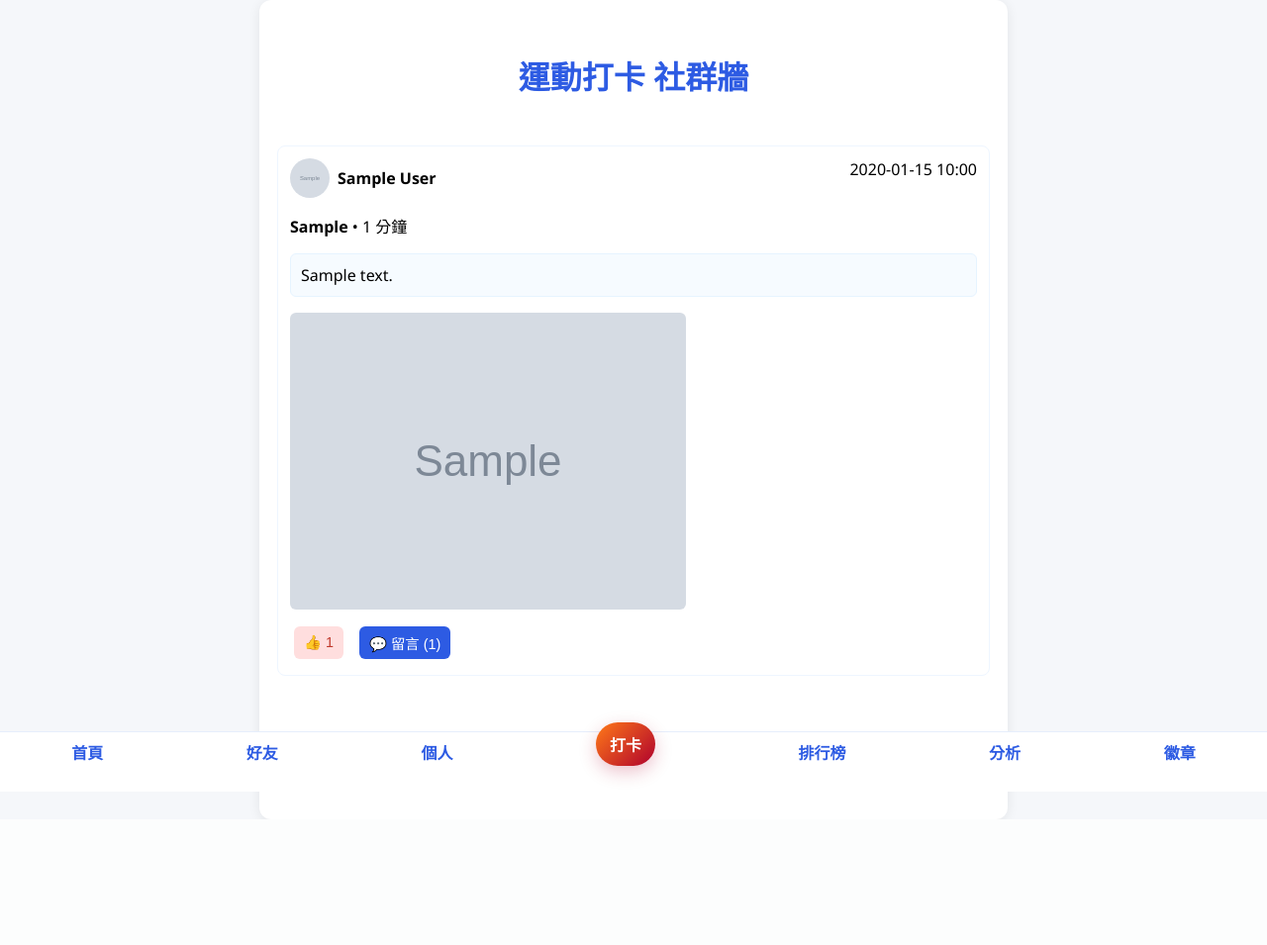
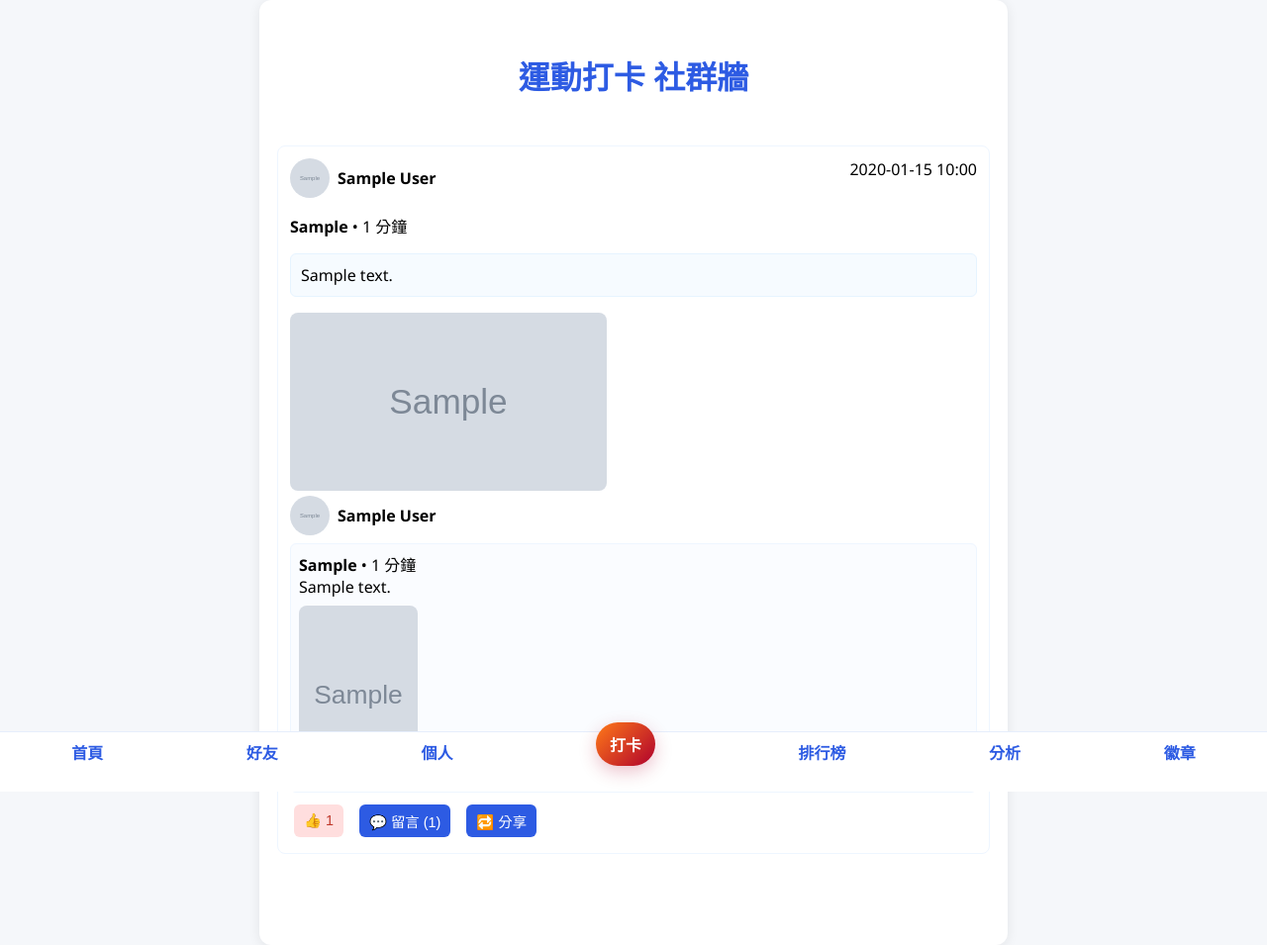
Before and after one commit to jimmy0904229-collab/health-streak-app, a Flask app: page / in a window 1280 px wide. Shown: the whole page at 99% size. Before the commit the page ends 828 px from the top, so only its background shows below. Run offline with Flask 3, Linux system fonts and the light colour scheme; a user stored in the database is signed in; tables that the repository leaves empty hold one stand-in row (values such as "Sample post"); grey boxes marked "Sample" are stand-in pictures.

Commit message:
Post image sizing, comment avatars, profile posts, share/mention/user pages; add DB alter script

```diff
--- a/app.py
+++ b/app.py
@@ -135,6 +135,7 @@ class Post(db.Model):
     message = db.Column(db.Text, nullable=True)
     visibility = db.Column(db.String(20), default='public')
     image = db.Column(db.String(300), nullable=True)
+    shared_from_id = db.Column(db.Integer, db.ForeignKey('post.id'), nullable=True)
     created_at = db.Column(db.DateTime, default=datetime.utcnow)
     likes = db.Column(db.Integer, default=0)
     user = db.relationship('User', backref=db.backref('posts', lazy=True))
@@ -143,6 +144,8 @@ class Comment(db.Model):
     id = db.Column(db.Integer, primary_key=True)
     post_id = db.Column(db.Integer, db.ForeignKey('post.id'), nullable=False)
     user = db.Column(db.String(120), nullable=False)
+    user_id = db.Column(db.Integer, db.ForeignKey('user.id'), nullable=True)
+    avatar = db.Column(db.String(300), nullable=True)
     text = db.Column(db.Text, nullable=False)
     time = db.Column(db.DateTime, default=datetime.utcnow)
     post = db.relationship('Post', backref=db.backref('comments', lazy=True))
@@ -233,19 +236,29 @@ def like_post():
 @app.route('/comment', methods=['POST'])
 def comment_post():
     post_id = int(request.form.get('post_id', 0))
-    user = request.form.get('user') or (current_user.display_name or current_user.username)
+    # determine commenter: if logged-in use current_user, else use provided user field
+    if current_user.is_authenticated:
+        commenter_name = current_user.display_name or current_user.username
+        commenter_id = current_user.id
+        commenter_avatar = current_user.avatar
+    else:
+        commenter_name = request.form.get('user') or '匿名'
+        commenter_id = None
+        commenter_avatar = None
+
     text = request.form.get('text', '').strip()
     if not text:
         return jsonify({'ok': False, 'error': 'empty'}), 400
     p = Post.query.get(post_id)
     if p:
-        comment = Comment(post_id=p.id, user=user, text=text)
+        comment = Comment(post_id=p.id, user=commenter_name, user_id=commenter_id, avatar=commenter_avatar, text=text)
         db.session.add(comment)
         db.session.commit()
-        return jsonify({'ok': True, 'comment': {'user': comment.user, 'text': comment.text, 'time': comment.time.strftime('%Y-%m-%d %H:%M')}})
+        return jsonify({'ok': True, 'comment': {'user': comment.user, 'avatar': comment.avatar, 'text': comment.text, 'time': comment.time.strftime('%Y-%m-%d %H:%M')}})
     return jsonify({'ok': False}), 404
 
 from sqlalchemy import case, and_
+import re
 
 
 @app.route('/leaderboard')
@@ -360,6 +373,7 @@ def checkin():
         if file and file.filename and allowed_file(file.filename):
             image = save_uploaded_file(file)
 
+        # create post (mentions will be rendered into links when displaying)
         post = Post(user_id=current_user.id, sport=sport or None, minutes=minutes, message=message or None, image=image, visibility=visibility)
         db.session.add(post)
         db.session.commit()
@@ -381,6 +395,38 @@ def friends_search():
     for u in users:
         out.append({'username': u.username, 'display': u.display_name or u.username, 'avatar': u.avatar})
     return jsonify(out)
+
+
+@app.route('/share', methods=['POST'])
+@login_required
+def share_post():
+    try:
+        orig_id = int(request.form.get('original_id', 0))
+    except Exception:
+        return jsonify({'ok': False}), 400
+    message = request.form.get('message', '').strip()
+    orig = Post.query.get(orig_id)
+    if not orig:
+        return jsonify({'ok': False}), 404
+    # create a new post that references the original
+    newp = Post(user_id=current_user.id, sport=None, minutes=0, message=message or None, image=None, visibility='public', shared_from_id=orig.id)
+    db.session.add(newp)
+    db.session.commit()
+    return jsonify({'ok': True, 'post_id': newp.id})
+
+
+@app.route('/user/<username>')
+def user_page(username):
+    u = User.query.filter_by(username=username).first()
+    if not u:
+        flash('找不到使用者')
+        return redirect(url_for('index'))
+    # show user's public posts
+    posts_q = Post.query.filter_by(user_id=u.id).order_by(Post.created_at.desc()).all()
+    posts = []
+    for p in posts_q:
+        posts.append({'id': p.id, 'sport': p.sport, 'minutes': p.minutes, 'message': p.message, 'image': p.image, 'created_at': p.created_at.strftime('%Y-%m-%d %H:%M')})
+    return render_template('user.html', user=u, posts=posts)
 
 
 @app.route('/friends/accept', methods=['POST'])
@@ -472,6 +518,40 @@ def index():
         if current_user.is_authenticated:
             liked_flag = bool(Like.query.filter_by(user_id=current_user.id, post_id=p.id).first())
 
+        # build comment list with avatars if available
+        comments_list = []
+        for c in p.comments:
+            c_avatar = getattr(c, 'avatar', None)
+            if not c_avatar:
+                # try to resolve by username
+                u_c = User.query.filter_by(username=c.user).first()
+                if u_c:
+                    c_avatar = u_c.avatar
+            comments_list.append({'user': c.user, 'avatar': c_avatar, 'text': c.text, 'time': c.time.strftime('%Y-%m-%d %H:%M')})
+
+        # convert mentions (@username) in message to links
+        msg_html = None
+        if p.message:
+            def repl_mention(m):
+                uname = m.group(1)
+                return f'<a href="{url_for("user_page", username=uname)}">@{uname}</a>'
+            msg_html = re.sub(r'@([A-Za-z0-9_\-]+)', repl_mention, p.message)
+
+        # include shared original post if present
+        original = None
+        if getattr(p, 'shared_from_id', None):
+            orig = Post.query.get(p.shared_from_id)
+            if orig:
+                original = {
+                    'id': orig.id,
+                    'user': orig.user.display_name or orig.user.username,
+                    'avatar': orig.user.avatar,
+                    'sport': orig.sport,
+                    'minutes': orig.minutes,
+                    'message': orig.message,
+                    'image': orig.image
+                }
+
         posts.append({
             'id': p.id,
             'user': p.user.display_name or p.user.username,
@@ -479,11 +559,13 @@ def index():
             'sport': p.sport,
             'minutes': p.minutes,
             'message': p.message,
+            'message_html': msg_html,
             'image': p.image,
             'created_at': p.created_at.strftime('%Y-%m-%d %H:%M'),
             'likes': p.likes,
             'liked': liked_flag,
-            'comments': [{'user': c.user, 'text': c.text, 'time': c.time.strftime('%Y-%m-%d %H:%M')} for c in p.comments],
+            'comments': comments_list,
+            'original': original,
             'visibility': vis
         })
     # 傳遞目前使用者狀態給模板
@@ -516,7 +598,13 @@ def profile_page():
         flash('個人設定已更新')
         return redirect(url_for('profile_page'))
 
-    return render_template('profile.html', profile=current_user)
+    # also show user's own posts
+    user_posts = Post.query.filter_by(user_id=current_user.id).order_by(Post.created_at.desc()).all()
+    # build simple post dicts for profile
+    p_list = []
+    for p in user_posts:
+        p_list.append({'id': p.id, 'sport': p.sport, 'minutes': p.minutes, 'message': p.message, 'image': p.image, 'created_at': p.created_at.strftime('%Y-%m-%d %H:%M')})
+    return render_template('profile.html', profile=current_user, posts=p_list)
 
 @app.route('/register', methods=['GET', 'POST'])
 def register():
--- a/static/app.js
+++ b/static/app.js
@@ -24,6 +24,24 @@ document.addEventListener('click', function(e){
             .finally(()=> btn.disabled = false);
     }
 
+    if(e.target.closest('.share-btn')){
+        const btn = e.target.closest('.share-btn');
+        const postId = btn.dataset.postId;
+        const comment = prompt('你要附帶分享的訊息（可留空）');
+        const fd = new FormData(); fd.append('original_id', postId); fd.append('message', comment || '');
+        fetch('/share', {method: 'POST', body: fd})
+            .then(r => r.json())
+            .then(j => {
+                if(j.ok){
+                    alert('已分享貼文');
+                    // reload page to show share
+                    window.location.reload();
+                } else {
+                    alert('分享失敗');
+                }
+            }).catch(()=> alert('網路錯誤'));
+    }
+
     if(e.target.closest('.comment-toggle')){
         const btn = e.target.closest('.comment-toggle');
         const postId = btn.dataset.postId;
@@ -48,7 +66,8 @@ document.addEventListener('submit', function(e){
                 if(data.ok){
                     const list = formEl.parentElement.querySelector('.comment-list');
                     const li = document.createElement('li');
-                    li.innerHTML = `<strong>${data.comment.user}</strong>: ${data.comment.text} <span class="c-time">${data.comment.time}</span>`;
+                    const avatar = data.comment.avatar ? `<img src="${data.comment.avatar}" class="avatar" style="width:28px;height:28px;object-fit:cover;border-radius:50%;margin-right:8px;">` : `<div class="avatar placeholder" style="width:28px;height:28px;margin-right:8px;display:inline-flex;align-items:center;justify-content:center;">${data.comment.user[0].toUpperCase()}</div>`;
+                    li.innerHTML = `${avatar}<strong>${data.comment.user}</strong>: ${data.comment.text} <span class="c-time">${data.comment.time}</span>`;
                     list.appendChild(li);
                     // clear input
                     const textInput = formEl.querySelector('input[name="text"]');
--- a/static/style.css
+++ b/static/style.css
@@ -172,6 +172,14 @@ button[type="submit"] {
     vertical-align: middle;
 }
 
+/* Make post images consistent size */
+.post-image {
+    width: 320px;
+    height: 180px;
+    object-fit: cover;
+    border-radius: 8px;
+}
+
 .profile-avatar {
     width: 100px;
     height: 100px;
--- a/templates/index.html
+++ b/templates/index.html
@@ -31,15 +31,33 @@
                 <div class="post-body">
                     <p><strong>{{ post.sport }}</strong> • {{ post.minutes }} 分鐘</p>
                     {% if post.message %}
-                    <p class="post-message">{{ post.message }}</p>
+                    <p class="post-message">{{ post.message_html|safe if post.message_html else post.message }}</p>
                     {% endif %}
                     {% if post.image %}
                         <img src="{{ post.image }}" class="post-image">
+                    {% endif %}
+                    {% if post.original %}
+                        <div class="shared-original">
+                            <div style="display:flex; align-items:center; gap:8px;">
+                                {% if post.original.avatar %}
+                                    <img src="{{ post.original.avatar }}" class="avatar" alt="avatar">
+                                {% else %}
+                                    <div class="avatar placeholder">{{ post.original.user[0]|upper }}</div>
+                                {% endif %}
+                                <strong>{{ post.original.user }}</strong>
+                            </div>
+                            <div style="margin-top:8px; padding:8px; border:1px solid #eef6ff; border-radius:6px; background:#fafcff;">
+                                {% if post.original.sport %}<div><strong>{{ post.original.sport }}</strong> • {{ post.original.minutes }} 分鐘</div>{% endif %}
+                                {% if post.original.message %}<div>{{ post.original.message }}</div>{% endif %}
+                                {% if post.original.image %}<img src="{{ post.original.image }}" class="post-image" style="max-width:120px; display:block; margin-top:8px;">{% endif %}
+                            </div>
+                        </div>
                     {% endif %}
                 </div>
                 <div class="post-actions">
                     <button class="like-btn btn small {% if post.liked %}liked{% endif %}" data-post-id="{{ post.id }}">👍 <span class="like-count">{{ post.likes }}</span></button>
                     <button class="comment-toggle btn small" data-post-id="{{ post.id }}">💬 留言 ({{ post.comments|length }})</button>
+                    <button class="share-btn btn small" data-post-id="{{ post.id }}">🔁 分享</button>
                 </div>
                 <div class="comments" id="comments-{{ post.id }}" style="display:none;">
                     <ul class="comment-list">
```
Also changed, not shown: templates/profile.html (+18 -0 lines), templates/user.html (added, +29 -0 lines), tools/add_comment_post_columns.py (added, +37 -0 lines).
